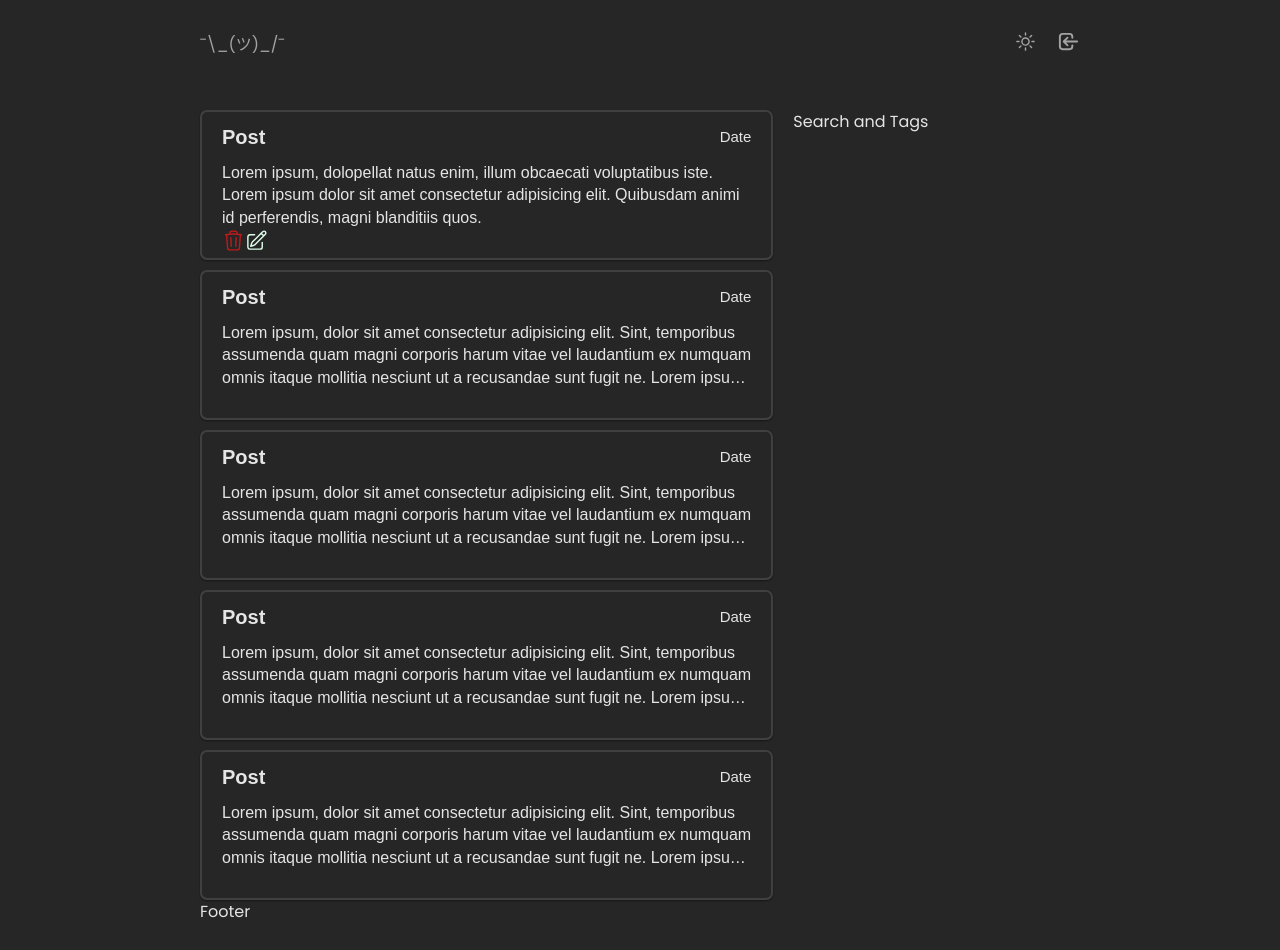
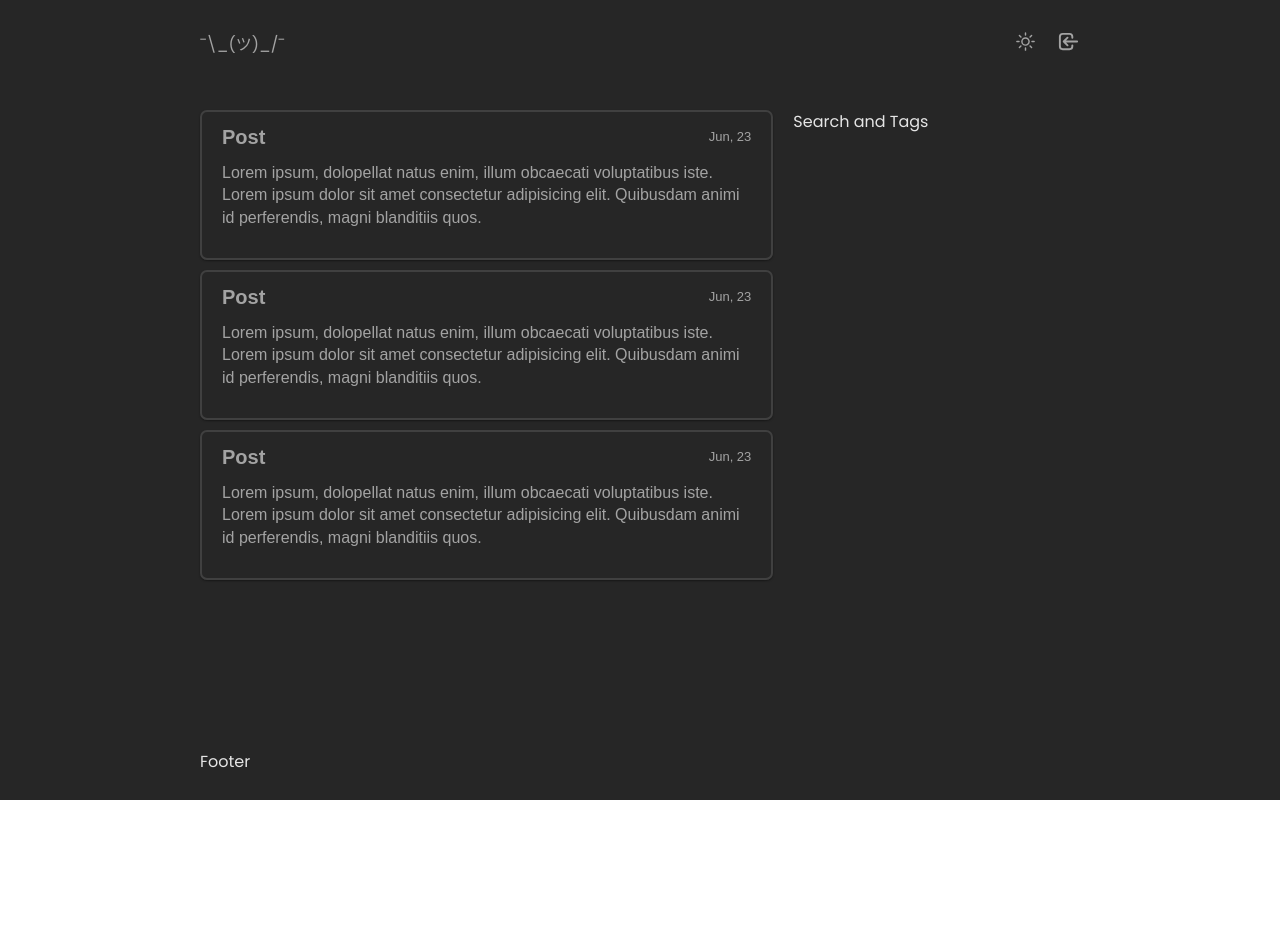
Before and after one commit to fkurusu7/bloggy-ui, a React (Vite) app: page /blog in a window 1280 px wide. After the commit the page ends 800 px from the top, so only its background shows below. Built offline with nearby package versions, Linux system fonts and the light colour scheme; a web font is replaced by a local one.

Commit message:
add buttons for edit and remove the post in the blog page

```diff
--- a/src/features/blog/Posts.tsx
+++ b/src/features/blog/Posts.tsx
@@ -1,21 +1,25 @@
 import { HiOutlinePencilSquare, HiOutlineTrash } from 'react-icons/hi2';
 import Button from '../../component/Button';
+import { useAppSelector } from '../../context/useContextTypes';
+import { Link } from 'react-router-dom';
 
 function Posts() {
   // useEffect to fetchPosts
+  const { currentUser } = useAppSelector((state) => state.user);
 
   return (
     // Map thorugh Posts!
     <section className="blog__main-posts">
-      <div className="blog__main-post">
+      <Link to="" className="blog__main-post">
         <div className="blog__main-post-heading">
-          <h2>Post</h2> <span>Date</span>
+          <h2>Post</h2> <span>Jun, 23</span>
         </div>
         <p className="blog__main-post-description">
           Lorem ipsum, dolopellat natus enim, illum obcaecati voluptatibus iste. Lorem ipsum dolor
           sit amet consectetur adipisicing elit. Quibusdam animi id perferendis, magni blanditiis
           quos.
         </p>
+        {currentUser && (
           <div className="blog__main-post-actions">
             <Button variant="icon">
               <HiOutlineTrash color="var(--color-red-700)" />
@@ -24,51 +28,48 @@ function Posts() {
               <HiOutlinePencilSquare color="var(--color-green-700)" />
             </Button>
           </div>
-      </div>
-      <div className="blog__main-post">
+        )}
+      </Link>
+      <Link to="" className="blog__main-post">
         <div className="blog__main-post-heading">
-          <h2>Post</h2> <span>Date</span>
+          <h2>Post</h2> <span>Jun, 23</span>
         </div>
         <p className="blog__main-post-description">
-          Lorem ipsum, dolor sit amet consectetur adipisicing elit. Sint, temporibus assumenda quam
-          magni corporis harum vitae vel laudantium ex numquam omnis itaque mollitia nesciunt ut a
-          recusandae sunt fugit ne. Lorem ipsum dolor sit amet consectetur adipisicing elit. Vel
-          quos quo praesentium temporibus. Laborum odit deserunt pariatur neque accusantium iure.
+          Lorem ipsum, dolopellat natus enim, illum obcaecati voluptatibus iste. Lorem ipsum dolor
+          sit amet consectetur adipisicing elit. Quibusdam animi id perferendis, magni blanditiis
+          quos.
         </p>
+        {currentUser && (
+          <div className="blog__main-post-actions">
+            <Button variant="icon">
+              <HiOutlineTrash color="var(--color-red-700)" />
+            </Button>
+            <Button variant="icon">
+              <HiOutlinePencilSquare color="var(--color-green-700)" />
+            </Button>
           </div>
-      <div className="blog__main-post">
+        )}
+      </Link>
+      <Link to="" className="blog__main-post">
         <div className="blog__main-post-heading">
-          <h2>Post</h2> <span>Date</span>
+          <h2>Post</h2> <span>Jun, 23</span>
         </div>
         <p className="blog__main-post-description">
-          Lorem ipsum, dolor sit amet consectetur adipisicing elit. Sint, temporibus assumenda quam
-          magni corporis harum vitae vel laudantium ex numquam omnis itaque mollitia nesciunt ut a
-          recusandae sunt fugit ne. Lorem ipsum dolor sit amet consectetur adipisicing elit. Vel
-          quos quo praesentium temporibus. Laborum odit deserunt pariatur neque accusantium iure.
+          Lorem ipsum, dolopellat natus enim, illum obcaecati voluptatibus iste. Lorem ipsum dolor
+          sit amet consectetur adipisicing elit. Quibusdam animi id perferendis, magni blanditiis
+          quos.
         </p>
+        {currentUser && (
+          <div className="blog__main-post-actions">
+            <Button variant="icon">
+              <HiOutlineTrash color="var(--color-red-700)" />
+            </Button>
+            <Button variant="icon">
+              <HiOutlinePencilSquare color="var(--color-green-700)" />
+            </Button>
           </div>
-      <div className="blog__main-post">
-        <div className="blog__main-post-heading">
-          <h2>Post</h2> <span>Date</span>
-        </div>
-        <p className="blog__main-post-description">
-          Lorem ipsum, dolor sit amet consectetur adipisicing elit. Sint, temporibus assumenda quam
-          magni corporis harum vitae vel laudantium ex numquam omnis itaque mollitia nesciunt ut a
-          recusandae sunt fugit ne. Lorem ipsum dolor sit amet consectetur adipisicing elit. Vel
-          quos quo praesentium temporibus. Laborum odit deserunt pariatur neque accusantium iure.
-        </p>
-      </div>
-      <div className="blog__main-post">
-        <div className="blog__main-post-heading">
-          <h2>Post</h2> <span>Date</span>
-        </div>
-        <p className="blog__main-post-description">
-          Lorem ipsum, dolor sit amet consectetur adipisicing elit. Sint, temporibus assumenda quam
-          magni corporis harum vitae vel laudantium ex numquam omnis itaque mollitia nesciunt ut a
-          recusandae sunt fugit ne. Lorem ipsum dolor sit amet consectetur adipisicing elit. Vel
-          quos quo praesentium temporibus. Laborum odit deserunt pariatur neque accusantium iure.
-        </p>
-      </div>
+        )}
+      </Link>
     </section>
   );
 }
--- a/src/styles/blog/_blog.scss
+++ b/src/styles/blog/_blog.scss
@@ -73,6 +73,7 @@
     }
 
     &-post {
+      display: block;
       border: 2px solid var(--color-grey-200);
       border-radius: var(--border-radius-md);
       box-shadow: var(--shadow-sm);
@@ -80,6 +81,16 @@
       font-weight: 100;
       height: 15rem;
       padding: 1rem 2rem;
+      position: relative;
+
+      &:link,
+      &:visited {
+        color: var(--color-grey-500);
+      }
+      &:hover,
+      &:active {
+        border-color: var(--color-brand-500);
+      }
 
       &-heading {
         display: flex;
@@ -93,7 +104,7 @@
         }
 
         & > span {
-          font-size: 1.5rem;
+          font-size: 1.3rem;
         }
       }
 
@@ -106,6 +117,16 @@
         text-overflow: ellipsis;
         line-height: 1.4;
       }
+
+      &-actions {
+        position: absolute;
+        top: 1.3rem;
+        left: 50%;
+        transform: translateX(-50%);
+
+        display: flex;
+        gap: 1rem;
+      }
     }
   }
 }
--- a/src/styles/components/_button.scss
+++ b/src/styles/components/_button.scss
@@ -87,6 +87,9 @@
     &:hover {
       color: var(--color-grey-800);
     }
+    &:hover > svg {
+      transform: scale(0.95);
+    }
 
     &:active,
     &:focus {
```
Lines whose indentation alone changed are shown as unchanged.
